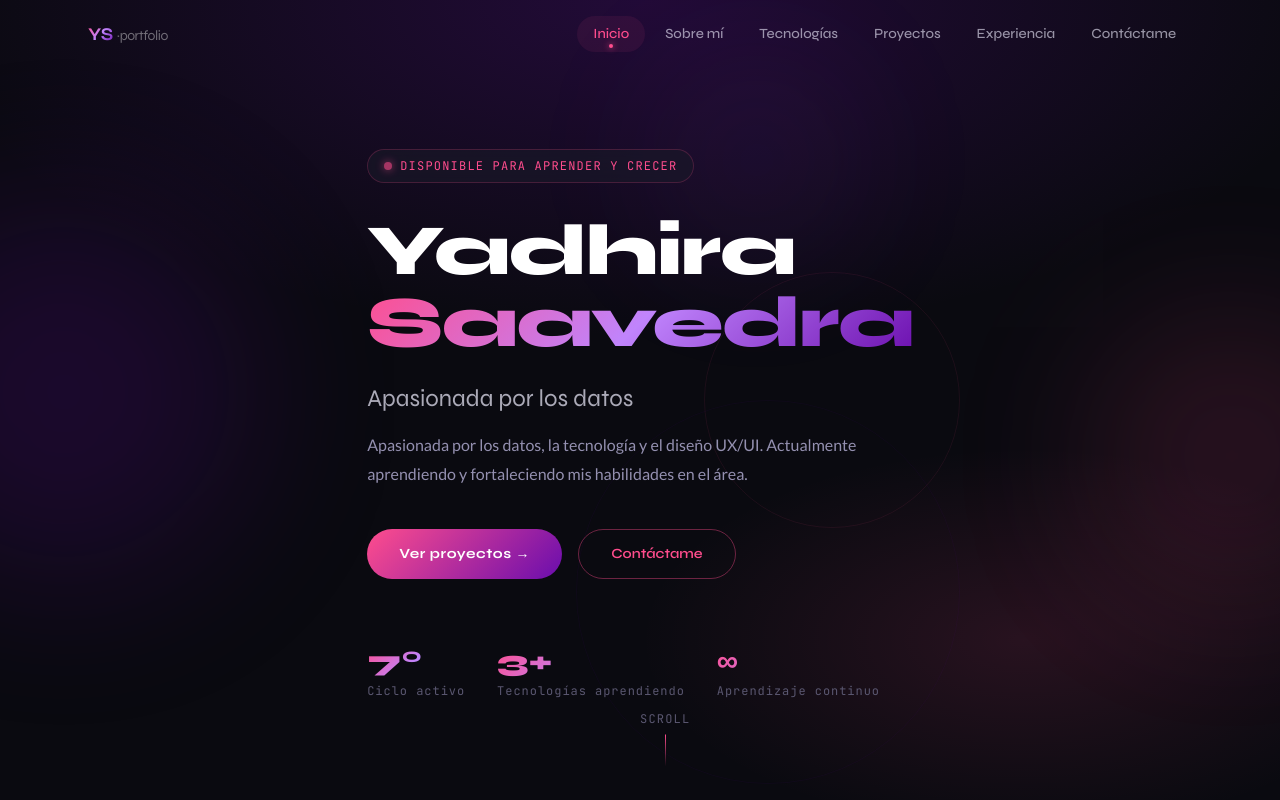
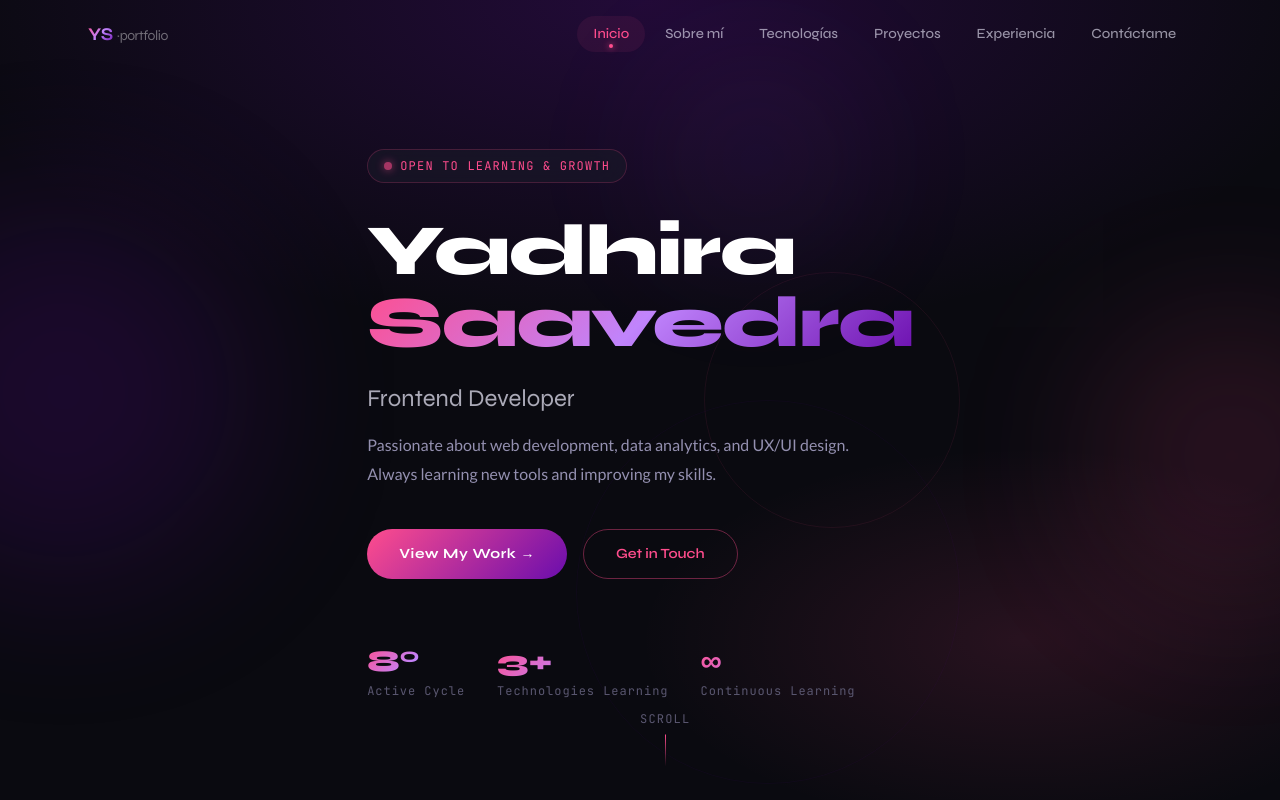
Before and after one commit to yxdhii/yadhira-portafolio, a React (Vite) app: page / in a window 1280 px wide. Shown: the top 800 px of the page. Built offline with nearby package versions, Linux system fonts and the light colour scheme.

Commit message:
Actualizar sección principal del portafolio

```diff
--- a/src/components/Hero.jsx
+++ b/src/components/Hero.jsx
@@ -1,10 +1,10 @@
 import { useState, useEffect } from 'react'
 
 const typingPhrases = [
-  'Data Analyst en Formación',
-  'Apasionada por los datos',
-  'Estudiante de Ing. de Sistemas e informática',
-  'Exploradora de UX/UI',
+  'Systems Engineering Student',
+  'Frontend Developer',
+  'Aspiring Data Analyst',
+  'UX/UI Designer',
 ]
 
 export default function Hero() {
@@ -64,7 +64,7 @@ export default function Hero() {
             style={{ fontFamily: 'JetBrains Mono, monospace', color: '#FF4D8D', borderColor: 'rgba(255,77,141,0.2)' }}
           >
             <span className="w-2 h-2 rounded-full animate-glow" style={{ background: '#FF4D8D', boxShadow: '0 0 8px #FF4D8D' }} />
-            Disponible para aprender y crecer
+            Open to learning & growth
           </div>
 
 
@@ -85,8 +85,8 @@ export default function Hero() {
 
 
           <p className="text-base mb-10 max-w-lg mx-auto lg:mx-0" style={{ color: '#9490b0', lineHeight: 1.8 }}>
-            Apasionada por los datos, la tecnología y el diseño UX/UI.
-            Actualmente aprendiendo y fortaleciendo mis habilidades en el área.
+            Passionate about web development, data analytics, and UX/UI design.
+            Always learning new tools and improving my skills.
           </p>
 
 
@@ -95,22 +95,22 @@ export default function Hero() {
               className="btn-primary px-8 py-3.5 rounded-full text-sm"
               onClick={() => document.querySelector('#proyectos')?.scrollIntoView({ behavior: 'smooth' })}
             >
-              <span>Ver proyectos →</span>
+              <span>View My Work →</span>
             </button>
             <button
               className="btn-ghost px-8 py-3.5 rounded-full text-sm"
               onClick={() => document.querySelector('#contacto')?.scrollIntoView({ behavior: 'smooth' })}
             >
-              Contáctame
+              <span>Get in Touch</span>
             </button>
           </div>
 
 
           <div className="flex flex-wrap gap-8 mt-16 justify-center lg:justify-start">
             {[
-              { num: '7°', label: 'Ciclo activo' },
-              { num: '3+', label: 'Tecnologías aprendiendo' },
-              { num: '∞', label: 'Aprendizaje continuo' },
+              { num: '8°', label: 'Active Cycle' },
+              { num: '3+', label: 'Technologies Learning' },
+              { num: '∞', label: 'Continuous Learning' },
             ].map((s) => (
               <div key={s.label} className="text-center lg:text-left">
                 <div className="text-3xl font-black grad-text" style={{ fontFamily: 'Syne, sans-serif' }}>{s.num}</div>
```
